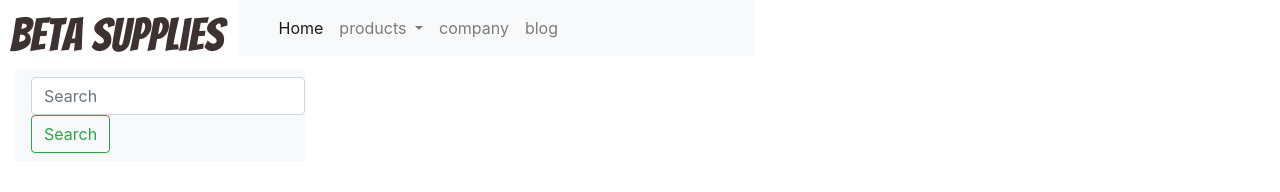
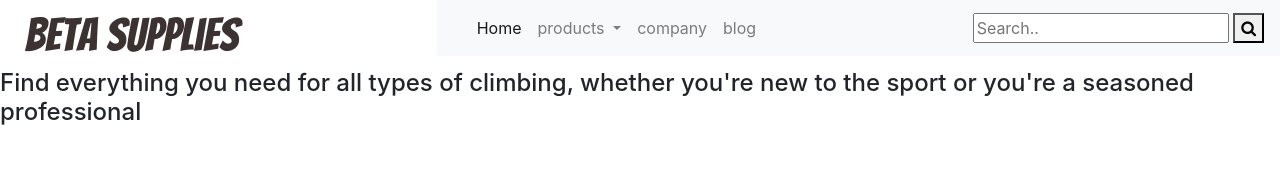
Before and after one commit to OllieMedley/climbing_shop, a plain HTML site: page index.html in a window 1280 px wide. Drawn offline with nearby package versions, Linux system fonts and the light colour scheme.

Commit message:
fixed the navbar position by putting the logo in div to fix grid

```diff
--- a/index.html
+++ b/index.html
@@ -13,11 +13,12 @@
 <body>
     <article>
         <header>
-            <section>
             <!--logo-->
             <div class="row">
+               <div class="col-md-4">
                 <a href="index.html" class="logo">Beta Supplies</a>
-                    <div class="col-md-5">
+                                          </div>
+                <div class="col-md-8">
                     <nav class="navbar navbar-expand-lg navbar-light bg-light">
                         <a class="navbar-brand" href="#"></a>
                         <button class="navbar-toggler" type="button" data-toggle="collapse" data-target="#navbarNavDropdown" aria-controls="navbarNavDropdown" aria-expanded="false" aria-label="Toggle navigation">
@@ -47,39 +48,16 @@
                                 </li>
                             </ul>
                         </div>
+                        <form action="/action_page.php">
+                            <input type="text" placeholder="Search.." name="search">
+                            <button type="submit"><i class="fa fa-search"></i></button>
+                        </form>
                     </nav>
                 </div>
             </div>
-            </section>
-            <section>
-                <!-- search bar -->
-                <div class="col-md-3 search">
-                    <nav class="navbar navbar-light bg-light">
-                        <form class="form-inline">
-                            <input class="form-control mr-sm-2" type="search" placeholder="Search" aria-label="Search">
-                            <button class="btn btn-outline-success my-2 my-sm-0" type="submit">Search</button>
-                        </form>
-                    </nav>
+            <div class="row">
+                <div class="col-md-12 blurb">
+                    <h4>Find everything you need for all types of climbing, whether you're new to the sport or you're a seasoned professional</h4>
                 </div>
-            </section>
+            </div>
         </header>
-        <section>
-            <!--jumbotron with sale message-->
-        </section>
-        <section>
-            <!--featured items-->
-        </section>
-        <section>
-            <!--recent blog-->
-        </section>
-    </article>
-
-    <footer>
-
-    </footer>
-    <script src="https://code.jquery.com/jquery-3.5.1.slim.min.js" integrity="sha384-DfXdz2htPH0lsSSs5nCTpuj/zy4C+OGpamoFVy38MVBnE+IbbVYUew+OrCXaRkfj" crossorigin="anonymous"></script>
-    <script src="https://cdn.jsdelivr.net/npm/popper.js@1.16.1/dist/umd/popper.min.js" integrity="sha384-9/reFTGAW83EW2RDu2S0VKaIzap3H66lZH81PoYlFhbGU+6BZp6G7niu735Sk7lN" crossorigin="anonymous"></script>
-    <script src="https://stackpath.bootstrapcdn.com/bootstrap/4.5.2/js/bootstrap.min.js" integrity="sha384-B4gt1jrGC7Jh4AgTPSdUtOBvfO8shuf57BaghqFfPlYxofvL8/KUEfYiJOMMV+rV" crossorigin="anonymous"></script>
-</body>
-
-</html>
```
Lines whose indentation alone changed are shown as unchanged.
